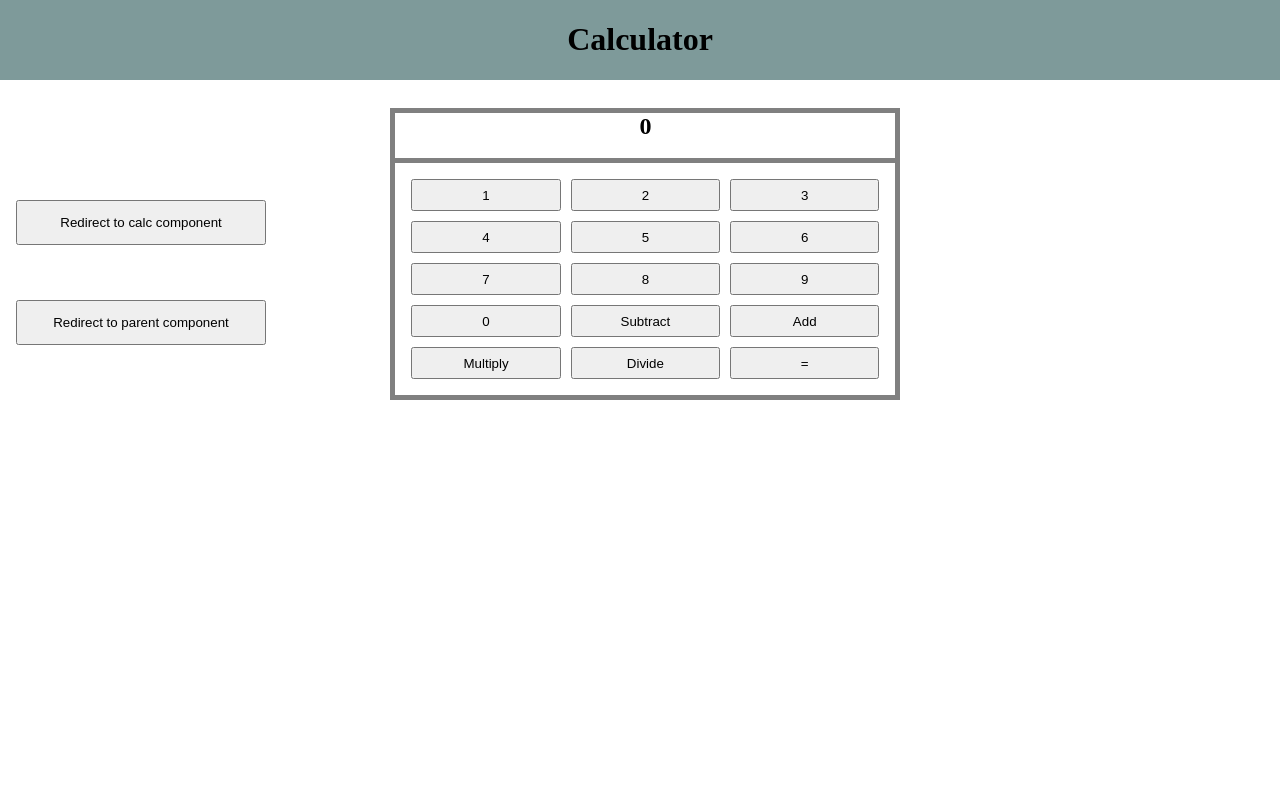
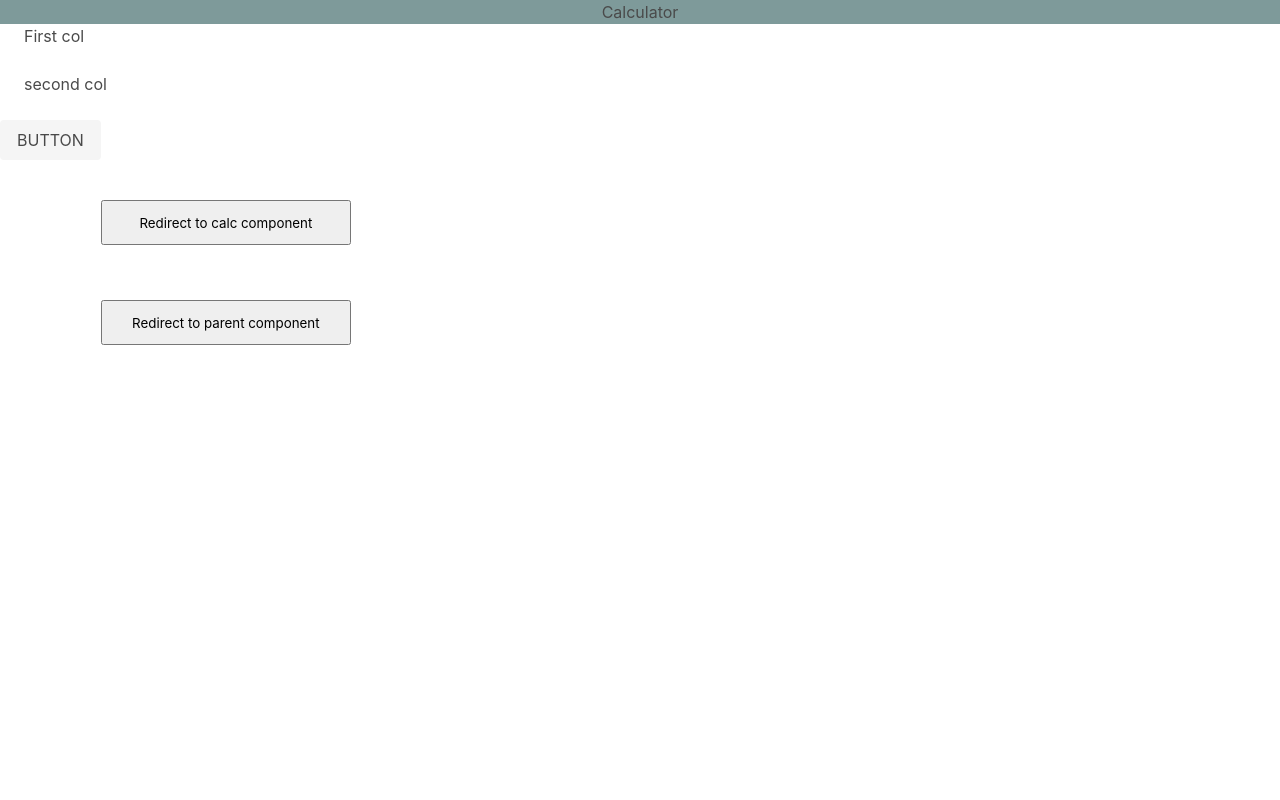
Before and after one commit to bertw2002/hello_world, an Angular app in the folder hello-angular/: page /Calcmain in a window 1280 px wide. Shown: the top 800 px of the page. Built offline with nearby package versions, Linux system fonts and the light colour scheme.

Commit message:
trying bulma

```diff
--- a/hello-angular/angular.json
+++ b/hello-angular/angular.json
@@ -27,7 +27,8 @@
               "src/assets"
             ],
             "styles": [
-              "src/styles.css"
+              "src/styles.css",
+              "../node_modules/bulma/css/bulma.css"
             ],
             "scripts": []
           },
--- a/hello-angular/package.json
+++ b/hello-angular/package.json
@@ -18,6 +18,7 @@
     "@angular/platform-browser": "~12.2.0",
     "@angular/platform-browser-dynamic": "~12.2.0",
     "@angular/router": "~12.2.0",
+    "bulma": "^0.9.3",
     "rxjs": "~6.6.0",
     "tslib": "^2.3.0",
     "zone.js": "~0.11.4"
--- a/hello-angular/src/app/app.component.html
+++ b/hello-angular/src/app/app.component.html
@@ -6,7 +6,15 @@
   <base href="/">
 </head>
 <body>
-
+  <div class="column">
+    <div class="column">
+      First col
+    </div>
+    <div class="column">
+      second col
+    </div>
+  </div>
+  <button class="button is-light"> BUTTON </button>
   <button class="main" type='button' (click)="redirectParent()">Redirect to parent component</button>
   <button class="main1" type='button' (click)="redirectCalculator()">Redirect to calc component</button>
 </body>
--- a/hello-angular/src/app/calcmain/calcmain.component.html
+++ b/hello-angular/src/app/calcmain/calcmain.component.html
@@ -2,5 +2,4 @@
 <div class="header">
   <h1>Calculators</h1>
 </div>
-<app-calculator></app-calculator>
-<app-calculator></app-calculator>
+<app-calculator *ngFor="let number of [0,1,2,3,4,5,6,7,8]" class="column"><br></app-calculator>
```
Also changed, not shown: 1 other file (tests, documents, lock files or other folders).
